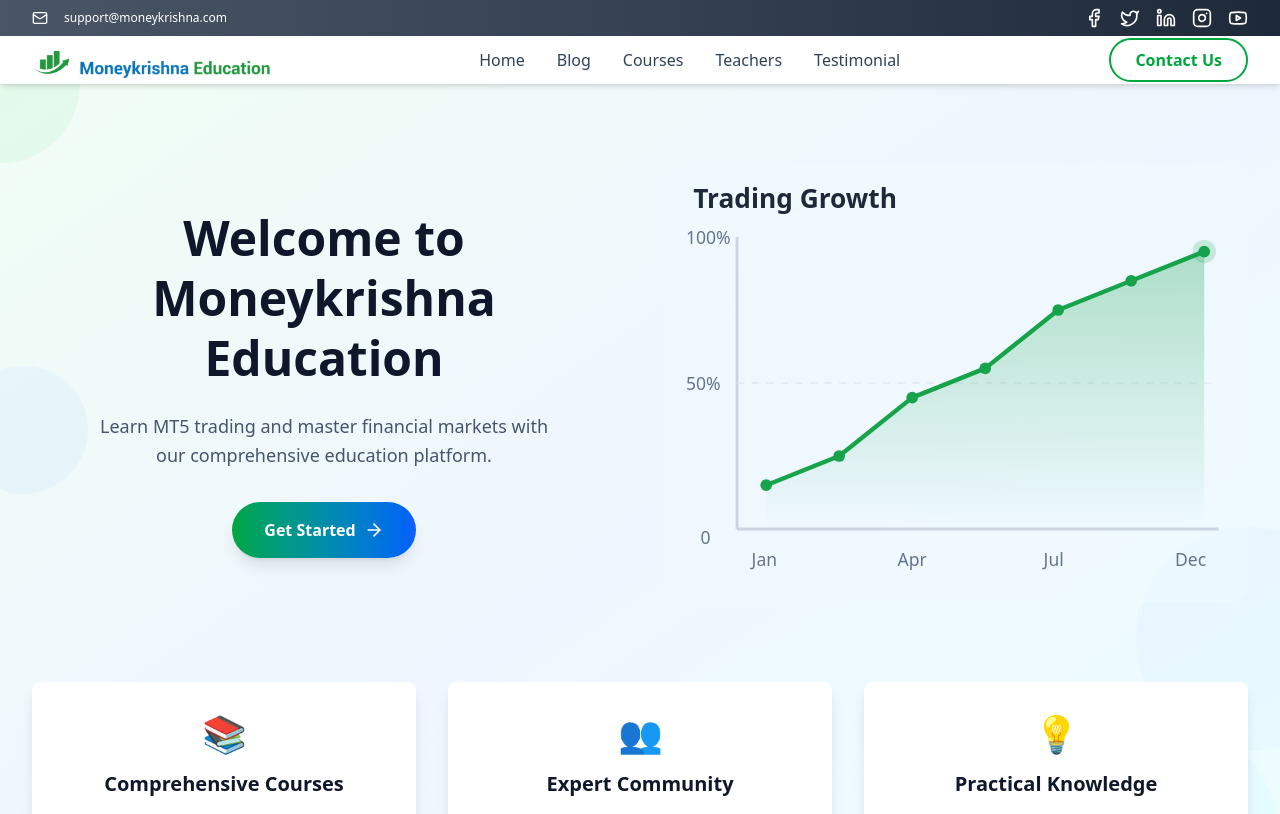
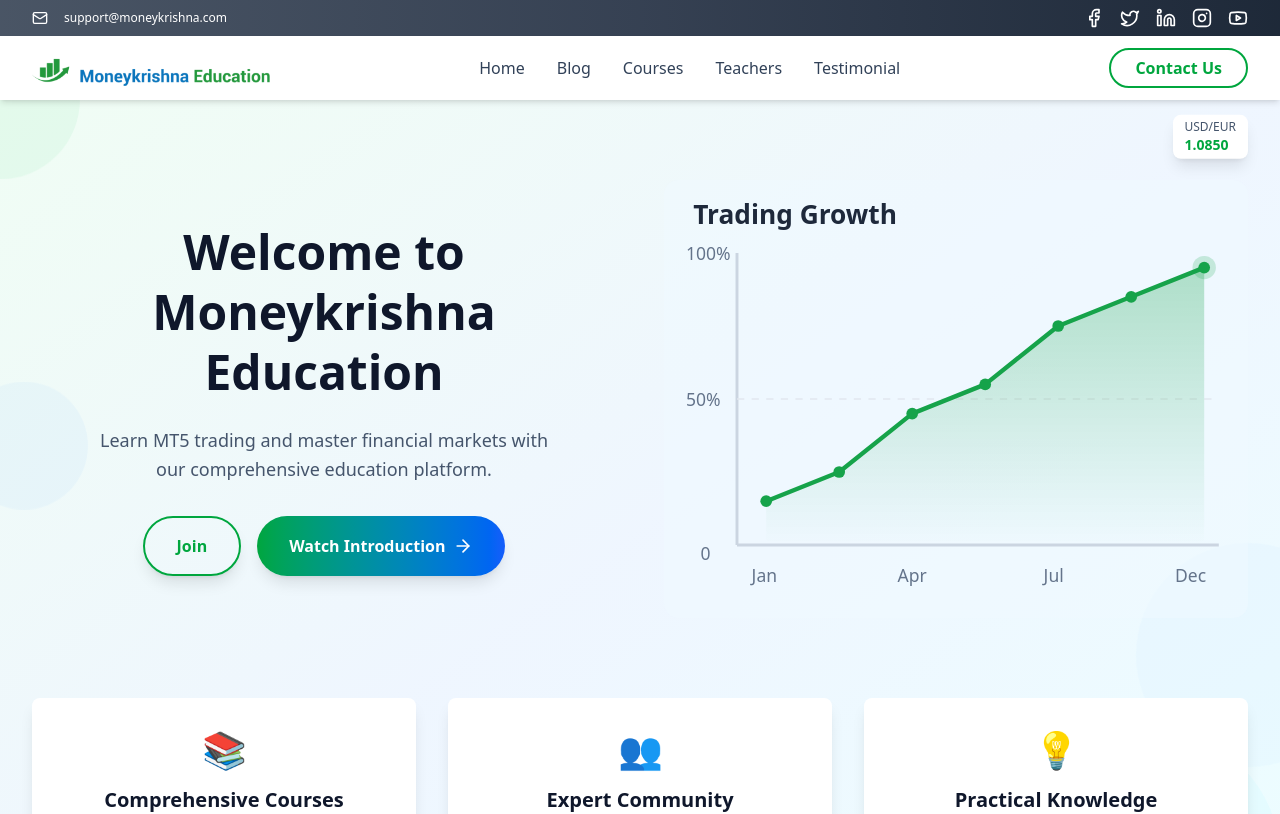
Before and after one commit to Moneykrishnaeducation/MKE, a React (Vite) app: page / in a window 1280 px wide. Shown: the top 814 px of the page. Built offline with nearby package versions, Linux system fonts and the light colour scheme; no server answers.

Commit message:
social media added

```diff
--- a/src/Components/Home.jsx
+++ b/src/Components/Home.jsx
@@ -1,8 +1,27 @@
-import React from 'react'
+import React, { useState, useEffect } from 'react'
 import { Link } from 'react-router-dom'
 import { ArrowRight } from 'lucide-react'
 
 const Home = () => {
+  const [usdPrice, setUsdPrice] = useState('1.0850')
+
+  useEffect(() => {
+    const fetchPrice = async () => {
+      try {
+        const response = await fetch('https://api.exchangerate-api.com/v4/latest/USD')
+        const data = await response.json()
+        const eurPrice = data.rates.EUR
+        setUsdPrice(eurPrice.toFixed(4))
+      } catch (error) {
+        console.log('Error fetching price:', error)
+        setUsdPrice('1.0850')
+      }
+    }
+
+    fetchPrice()
+    const interval = setInterval(fetchPrice, 30000) // Update every 30 seconds
+    return () => clearInterval(interval)
+  }, [])
   return (
     <>
       <style>{`
@@ -72,9 +91,22 @@
         .animate-scale-in {
           animation: scaleIn 0.6s ease-out;
         }
+        @keyframes float-gentle {
+          0%, 100% { transform: translateY(0px); }
+          50% { transform: translateY(-8px); }
+        }
+        .animate-float {
+          animation: float-gentle 3s ease-in-out infinite;
+        }
       `}</style>
 
       <div className="min-h-screen bg-gradient-to-br from-green-50 via-blue-50 to-cyan-50 relative overflow-hidden">
+        {/* Live USD Price */}
+        <div className="absolute top-4 right-8 bg-white bg-opacity-90 px-3 py-1 rounded-lg shadow-lg z-20 animate-float">
+          <p className="text-slate-600 text-xs font-medium">USD/EUR</p>
+          <p className="text-green-600 text-sm font-bold">{usdPrice}</p>
+        </div>
+
         {/* Animated background shapes */}
         <div className="absolute -top-20 -left-20 w-40 h-40 bg-green-500 rounded-full opacity-5 float-slow"></div>
         <div className="absolute top-1/3 -left-10 w-32 h-32 bg-blue-400 rounded-full opacity-5 float-medium"></div>
@@ -95,12 +127,20 @@
                 Learn MT5 trading and master financial markets with our comprehensive education platform.
               </p>
 
-              <Link
-                to="/mt5-education"
-                className="inline-flex items-center gap-2 px-8 py-4 rounded-full bg-gradient-to-r from-green-600 to-blue-600 text-white font-semibold hover:from-green-700 hover:to-blue-700 transition-all shadow-lg hover:shadow-2xl hover:scale-105 animate-scale-in"
-              >
-                Get Started <ArrowRight className="w-5 h-5" />
-              </Link>
+              <div className="flex gap-4 justify-center">
+                <Link
+                  to="/blog"
+                  className="inline-flex items-center gap-2 px-8 py-4 rounded-full border-2 border-green-600 text-green-600 font-semibold hover:bg-green-600 hover:text-white transition-all shadow-lg hover:shadow-2xl hover:scale-105 animate-scale-in"
+                >
+                  Join
+                </Link>
+                <Link
+                  to="/mt5-education"
+                  className="inline-flex items-center gap-2 px-8 py-4 rounded-full bg-gradient-to-r from-green-600 to-blue-600 text-white font-semibold hover:from-green-700 hover:to-blue-700 transition-all shadow-lg hover:shadow-2xl hover:scale-105 animate-scale-in"
+                >
+                  Watch Introduction <ArrowRight className="w-5 h-5" />
+                </Link>
+              </div>
             </div>
 
             {/* Right Image - Trading Chart */}
--- a/src/Components/TopNav.jsx
+++ b/src/Components/TopNav.jsx
@@ -40,7 +40,9 @@
           </div>
           <div className="flex items-center gap-4">
             <a
-              href="#"
+              href="https://www.facebook.com/moneykrishna.education/"
+              target="_blank"
+              rel="noopener noreferrer"
               className="social-icon hover:text-green-400 transition-colors"
               title="Facebook"
             >
@@ -61,14 +63,18 @@
               <Linkedin className="w-5 h-5" />
             </a>
             <a
-              href="#"
+              href="https://www.instagram.com/moneykrishnaeducation/"
+              target="_blank"
+              rel="noopener noreferrer"
               className="social-icon hover:text-green-400 transition-colors"
               title="Instagram"
             >
               <Instagram className="w-5 h-5" />
             </a>
             <a
-              href="#"
+              href="https://www.youtube.com/@money_krishna"
+              target="_blank"
+              rel="noopener noreferrer"
               className="social-icon hover:text-green-400 transition-colors"
               title="YouTube"
             >
@@ -82,7 +88,7 @@
     {/* Main Navigation */}
     <header className="sticky top-0 z-50 bg-white shadow-md navbar-animate">
       <div className="max-w-screen-2xl mx-auto px-4 sm:px-6 lg:px-8">
-        <div className="flex justify-between h-12 items-center">
+        <div className="flex justify-between h-16 items-center">
           {/* Logo */}
           <Link to="/" className="logo-container flex items-center gap-2">
             <img
@@ -126,7 +132,7 @@
           {/* Contact Button */}
           <Link
             to="/contact"
-            className="px-6 py-2 rounded-full border-2 border-green-600 text-green-600 font-semibold hover:bg-gradient-to-r hover:from-green-600 hover:to-blue-600 hover:text-white hover:border-transparent transition-all"
+            className="px-6 h-10 flex items-center rounded-full border-2 border-green-600 text-green-600 font-semibold hover:bg-gradient-to-r hover:from-green-600 hover:to-blue-600 hover:text-white hover:border-transparent transition-all"
           >
             Contact Us
           </Link>
```
